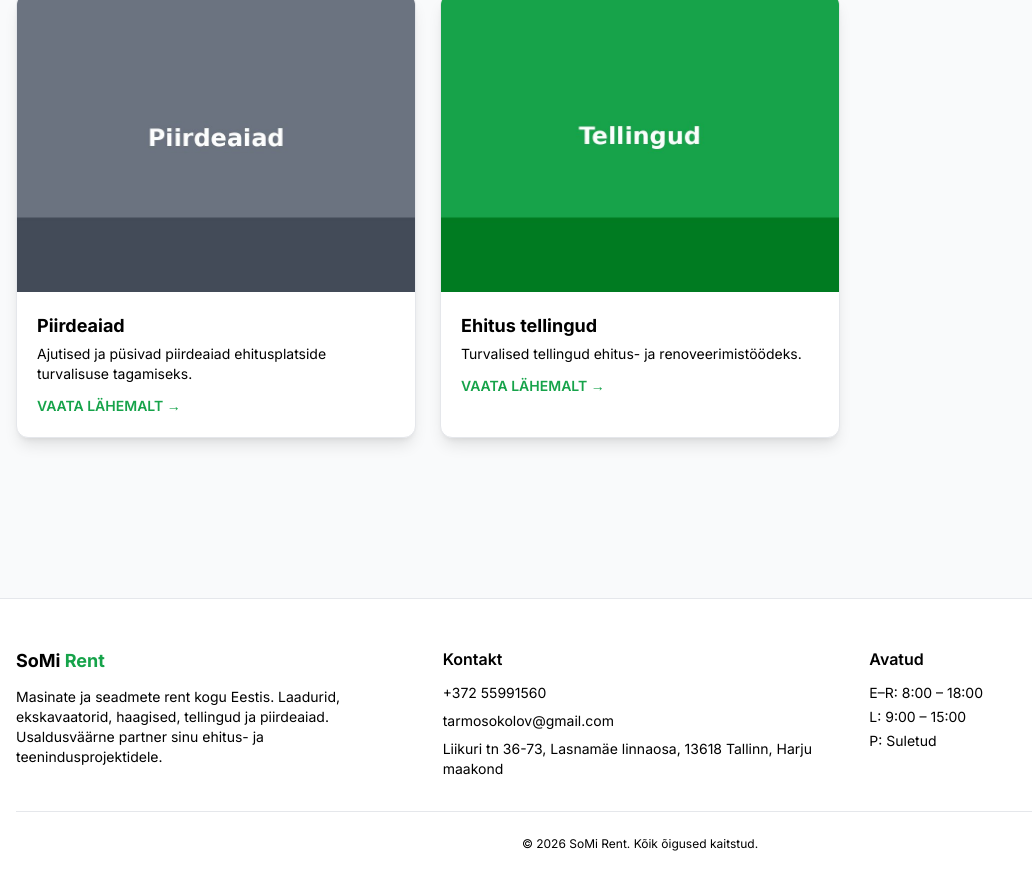
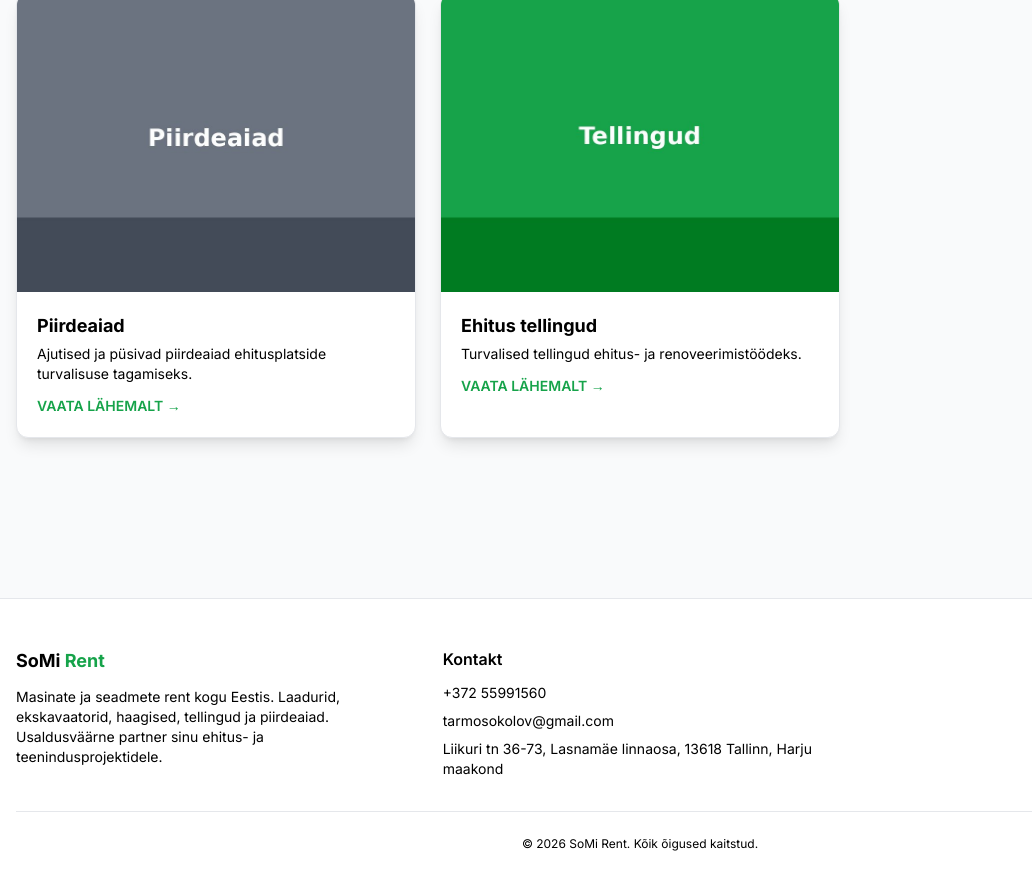
Before and after one commit to SoMi-Rent-OU/rendiportaal-homepage, a Jekyll site: the page built from index.markdown, in a window 1280 px wide and 900 px high, scrolled down 918 px. Shown: the top 890 px of the window, without its empty margins (0-1032 px from the left). Built offline with Jekyll 4.4.1, drawn with Linux system fonts in a browser that asks for light colours; nearby versions of some CDN libraries.

Commit message:
rm unneeded parts

```diff
--- a/_includes/footer.html
+++ b/_includes/footer.html
@@ -22,14 +22,6 @@
           <li>Liikuri tn 36-73, Lasnamäe linnaosa, 13618 Tallinn, Harju maakond</li>
         </ul>
       </div>
-      <div>
-        <h4 class="font-semibold mb-3">Avatud</h4>
-        <ul class="text-sm space-y-1">
-          <li>E–R: 8:00 – 18:00</li>
-          <li>L: 9:00 – 15:00</li>
-          <li>P: Suletud</li>
-        </ul>
-      </div>
     </div>
     <div class="border-t border-gray-200 mt-8 pt-6 text-center text-xs">
       &copy; {{ 'now' | date: "%Y" }} {{ site.title }}. Kõik õigused kaitstud.
--- a/_includes/header.html
+++ b/_includes/header.html
@@ -3,11 +3,6 @@
     <a href="/" class="text-2xl font-bold tracking-tight">
       <span>SoMi</span><span class="text-green-600"> Rent</span>
     </a>
-    <nav class="hidden md:flex items-center gap-6 text-sm font-medium">
-      <a href="/" class="hover:text-green-600 transition">Avaleht</a>
-      <a href="#kategooriad" class="hover:text-green-600 transition">Rent</a>
-      <a href="#kontakt" class="hover:text-green-600 transition">Kontakt</a>
-    </nav>
     <a href="tel:{{ site.phone | remove: ' ' }}" class="flex items-center gap-2 text-sm font-semibold hover:text-green-600 transition">
       <svg xmlns="http://www.w3.org/2000/svg" class="w-5 h-5" fill="none" viewBox="0 0 24 24" stroke="currentColor" stroke-width="2">
         <path stroke-linecap="round" stroke-linejoin="round" d="M3 5a2 2 0 012-2h3.28a1 1 0 01.948.684l1.498 4.493a1 1 0 01-.502 1.21l-2.257 1.13a11.042 11.042 0 005.516 5.516l1.13-2.257a1 1 0 011.21-.502l4.493 1.498a1 1 0 01.684.949V19a2 2 0 01-2 2h-1C9.716 21 3 14.284 3 6V5z"/>
```
